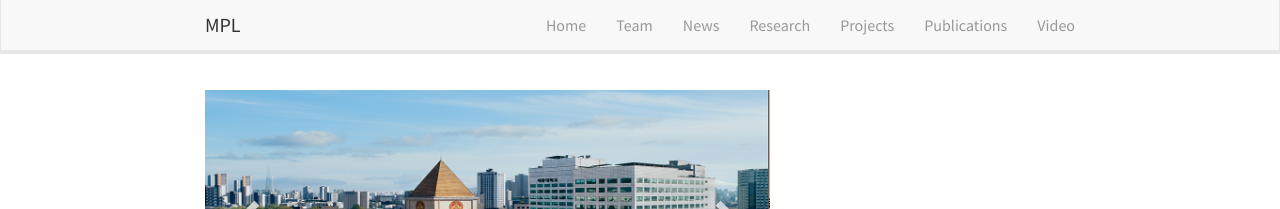
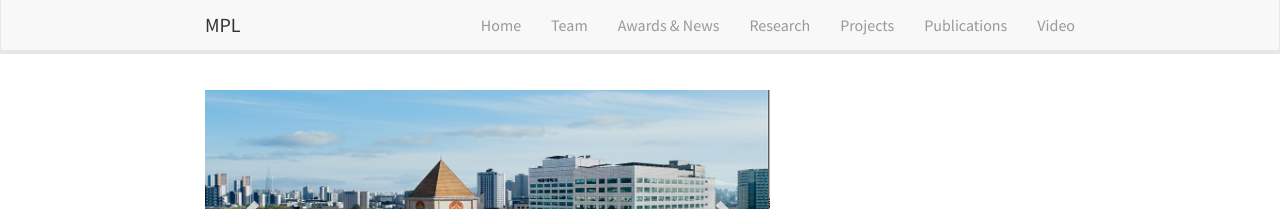
Before and after one commit to MPLRayman/webtest2, a Jekyll site: the page built from _pages/home.md, in a window 1280 px wide. Shown: the top 209 px of the page. Built offline with Jekyll 4.4.1, drawn with Linux system fonts in a browser that asks for light colours; nearby versions of some CDN libraries.

Commit message:
title update
test

```diff
--- a/_includes/header.html
+++ b/_includes/header.html
@@ -14,7 +14,7 @@
 	  <ul class="nav navbar-nav navbar-right">
 		<li><a href="{{ site.url }}{{ site.baseurl }}/">Home</a></li>
 		<li><a href="{{ site.url }}{{ site.baseurl }}/Team">Team</a></li>
-		<li><a href="{{ site.url }}{{ site.baseurl }}/Awards & News">News</a></li>
+		<li><a href="{{ site.url }}{{ site.baseurl }}/Awards & News">Awards & News</a></li>
 		<li><a href="{{ site.url }}{{ site.baseurl }}/Research">Research</a></li>
 		<li><a href="{{ site.url }}{{ site.baseurl }}/Projects">Projects</a></li>
 		<li><a href="{{ site.url }}{{ site.baseurl }}/Publications">Publications</a></li>
```
